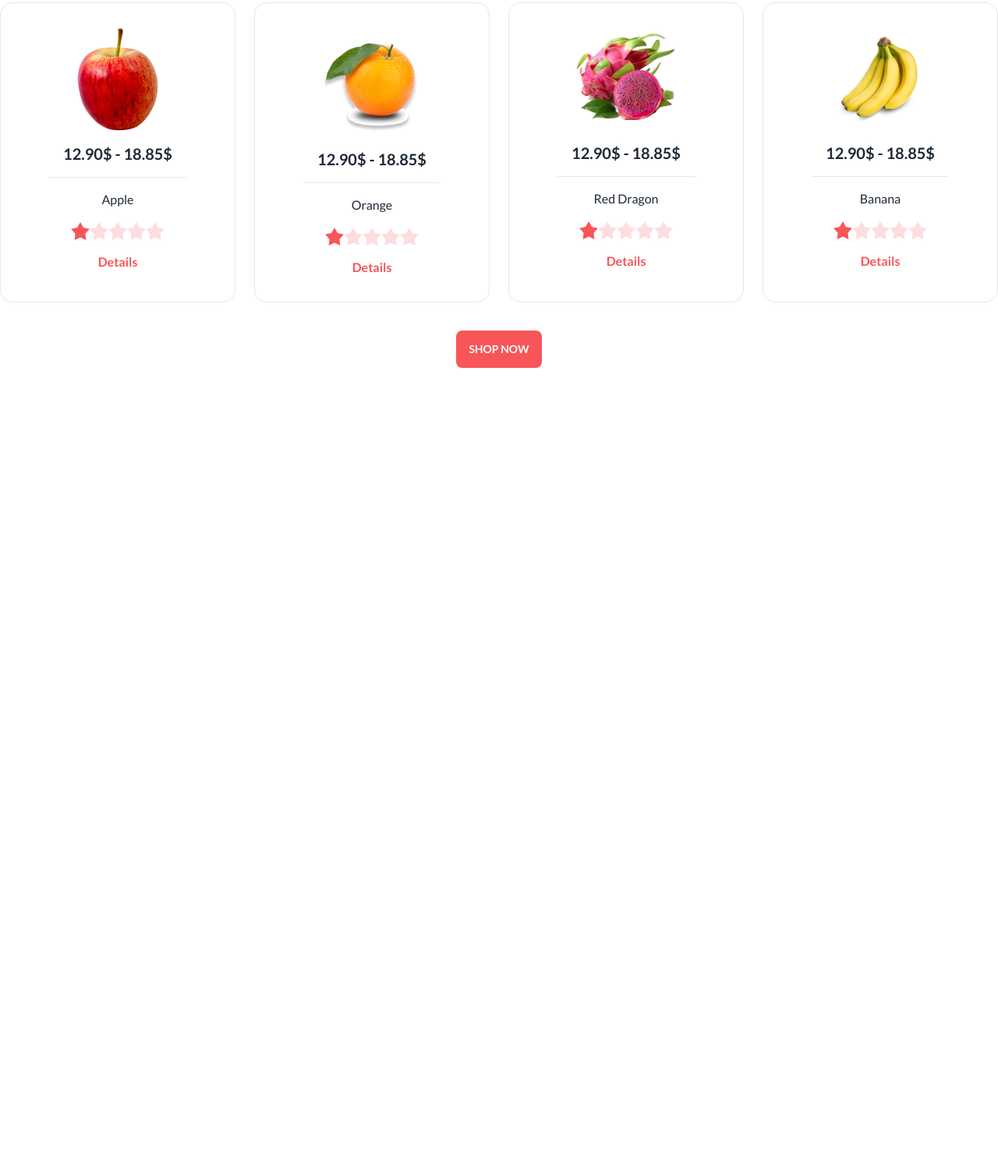
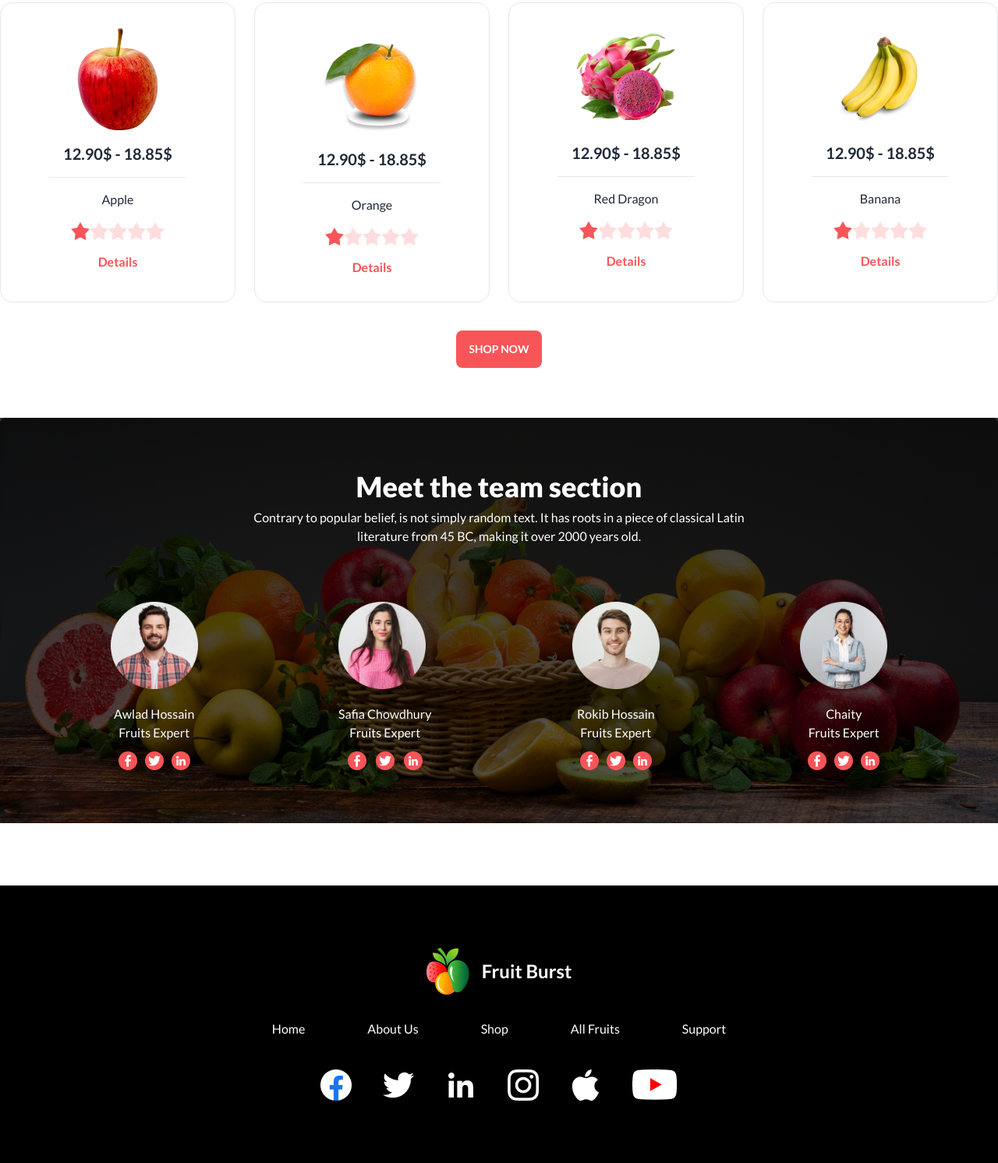
Before and after one commit to zubied-asif/fruit-burst, a plain HTML site: page index.html in a window 1280 px wide. Shown: the part 1117-2609 px from the top of the page at 78% size. Before the commit the page ends 1609 px from the top, so only its background shows below. Drawn offline with nearby package versions, Linux system fonts and the light colour scheme.

Commit message:
finished main part of assignment

```diff
--- a/index.html
+++ b/index.html
@@ -41,7 +41,7 @@
         <!-- nav section  -->
         <nav x-data="{ isOpen: false }"
             class="relative bg-white lg:bg-[#F85559] container mx-auto rounded-full lg:my-8 px-6 py-1">
-            <div class="container px-6 py-3 mx-auto md:flex">
+            <div class="container px-6 py-3 mx-auto lg:flex">
                 <div class="flex items-center justify-between  ">
                     <a href="#">
                         <div class="flex items-center gap-3">
@@ -132,8 +132,8 @@
 
                     <div class="bg-i"></div>
                     <div class="absolute flex justify-between transform -translate-y-1/2 left-5 right-5 top-1/2">
-                        <a href="#slide4" class="btn">❮</a>
-                        <a href="#slide2" class="btn">❯</a>
+                        <a href="#slide4" class="text-white">❮</a>
+                        <a href="#slide2" class="text-white">❯</a>
                     </div>
                 </div>
                 <div id="slide2" class="carousel-item relative w-full">
@@ -158,8 +158,8 @@
                     </div>
 
                     <div class="absolute flex justify-between transform -translate-y-1/2 left-5 right-5 top-1/2">
-                        <a href="#slide1" class="btn">❮</a>
-                        <a href="#slide3" class="btn">❯</a>
+                        <a href="#slide1" class="text-white">❮</a>
+                        <a href="#slide3" class="text-white">❯</a>
                     </div>
                 </div>
                 <div id="slide3" class="carousel-item relative w-full">
@@ -184,8 +184,8 @@
                     </div>
 
                     <div class="absolute flex justify-between transform -translate-y-1/2 left-5 right-5 top-1/2">
-                        <a href="#slide2" class="btn">❮</a>
-                        <a href="#slide4" class="btn">❯</a>
+                        <a href="#slide2" class="text-white">❮</a>
+                        <a href="#slide4" class="text-white">❯</a>
                     </div>
                 </div>
             </div>
@@ -216,8 +216,8 @@
     <main>
         <!-- deal of the day section -->
         <section class="container mx-auto mt-10  lg:mt-52  ">
-            <div class="flex flex-col p-10 space-y-8 lg:flex-row justify-between items-center">
-                <div class="space-y-4">
+            <div class="flex flex-col p-10 space-y-8  lg:flex-row justify-between items-center">
+                <div class="space-y-4 text-center lg:text-left">
                     <h1 class="font-extrabold text-5xl">Deal of the day</h1>
                     <p class="font-light">
                         Contrary to popular belief, is not simply random text. It has roots in a piece of classical <br>
@@ -225,8 +225,8 @@
                     </p>
 
                 </div>
-                <div>
-                    <div class="grid grid-flow-col gap-5 text-center auto-cols-max">
+                <div class="">
+                    <div class="grid grid-flow-col gap-5 text-center auto-cols-max ">
                         <div class="flex flex-col">
                             <span class="countdown font-mono text-5xl">
                                 <span style="--value:15;"></span>
@@ -235,18 +235,22 @@
                             </span>
                             days
                         </div>
+                        <img class="my-auto pb-6" src="./images/Frame.jpg" alt="">
                         <div class="flex flex-col">
                             <span class="countdown font-mono text-5xl">
                                 <span style="--value:10;"></span>
+
                             </span>
                             hours
                         </div>
+                        <img class="my-auto pb-6" src="./images/Frame.jpg" alt="">
                         <div class="flex flex-col">
                             <span class="countdown font-mono text-5xl">
                                 <span style="--value:24;"></span>
                             </span>
                             min
                         </div>
+                        <img class="my-auto pb-6" src="./images/Frame.jpg" alt="">
                         <div class="flex flex-col">
                             <span class="countdown font-mono text-5xl">
                                 <span style="--value:56;"></span>
@@ -446,11 +450,90 @@
             </div>
         </section>
         <!-- meet the team section  -->
+        <section class="container mx-auto mt-16">
+            <div class=" flex justify-center items-center w-full  bg-no-repeat bg-cover lg:h-[65vh]  "
+                style="background-image: linear-gradient(rgba(0,0,0,0.8), rgba(0,0,0,0.6)), url(images/banner1.png);">
+                <div class="text-white flex flex-wrap justify-ceter items-center ">
+
+                    <div class="text-center my-20 lg:my-44">
+                        <div class=" text-center px-12 lg:p-0 ">
+                            <h1 class="text-4xl font-extrabold mb-2">Meet the team section</h1>
+                            <p class="text-s font-medium lg:w-4/6 mx-auto">Contrary to popular belief, is not simply random text. It has
+                                roots in a piece of
+                                classical
+                                Latin literature from 45 BC, making it over 2000 years old.</p>
+                        </div>
+                        <div class="flex flex-col lg:flex-row items-center justify-between  mt-10 space-y-8 lg:space-x-40">
+                            <div class="items-center text-center mt-8">
+                                <div><img class="h-28" src="./images/member1.png" alt=""></div>
+                                <h1 class="mt-5">Awlad Hossain</h1>
+                                <p>Fruits Expert</p>
+                                <div class="flex justify-evenly mt-3">
+                                    <img src="images/facebook 1 (1).png" alt="">
+                                    <img src="images/twitter (1) 1.png" alt="">
+                                    <img src="images/linkedin 1 (1).png" alt="">
+                                </div>
+                            </div>
+                            <div class="items-center  text-center">
+                                <div><img class="h-28" src="./images/member2.png" alt=""></div>
+                                <h1 class="mt-5">Safia Chowdhury</h1>
+                                <p>Fruits Expert</p>
+                                <div class="flex justify-evenly mt-3">
+                                    <img src="images/facebook 1 (1).png" alt="">
+                                    <img src="images/twitter (1) 1.png" alt="">
+                                    <img src="images/linkedin 1 (1).png" alt="">
+                                </div>
+                            </div>
+                            <div class=" items-center  text-center">
+                                <div> <img class="h-28" src="./images/member3.png" alt=""></div>
+                                <h1 class="mt-5">Rokib Hossain</h1>
+                                <p>Fruits Expert</p>
+                                <div class="flex justify-evenly mt-3">
+                                    <img src="images/facebook 1 (1).png" alt="">
+                                    <img src="images/twitter (1) 1.png" alt="">
+                                    <img src="images/linkedin 1 (1).png" alt="">
+                                </div>
+                            </div>
+                            <div class="items-center text-center">
+                                <div><img class="h-28" src="./images/member4.png" alt=""></div>
+                                <h1 class="mt-5">Chaity</h1>
+                                <p>Fruits Expert</p>
+                                <div class="flex justify-evenly mt-3">
+                                    <img src="images/facebook 1 (1).png" alt="">
+                                    <img src="images/twitter (1) 1.png" alt="">
+                                    <img src="images/linkedin 1 (1).png" alt="">
+                                </div>
+                            </div>
+                        </div>
+                    </div>
+                </div>
+            </div>
+        </section>
 
 
 
     </main>
-    <footer>
+    <footer class="bg-black text-white lg:h-[30vh]= mt-20">
+        <div class="flex justify-center items-center gap-4 pt-20">
+            <div><img src="./images/logo.png" alt=""></div>
+            <p class="text-2xl font-bold">Fruit Burst</p>
+        </div>
+        <div class="flex flex-wrap pt-8 lg: justify-center gap-20 ">
+            <a href="">Home</a>
+            <a href="">About Us</a>
+            <a href="">Shop</a>
+            <a href="">All Fruits</a>
+            <a href="">Support</a>
+        </div>
+        <div class="flex flex-wrap pt-10 pb-20 justify-center gap-10 ">
+            <a href=""><img src="images/facebook 1.png" alt=""></a>
+            <a href=""><img src="images/twitter 1.png" alt=""></a>
+            <a href=""><img src="images/linkedin 1.png" alt=""></a>
+            <a href=""><img src="images/instagram 1.png" alt=""></a>
+            <a href=""><img src="images/apple 1.png" alt=""></a>
+            <a href=""><img src="images/Group 49.png" alt=""></a>
+
+        </div>
 
 
 
```
Also changed, not shown: images/Group 49.png (added), images/apple 1.png (added), images/facebook 1 (1).png (added), images/facebook 1.png (added), images/instagram 1.png (added), images/linkedin 1 (1).png (added), images/linkedin 1.png (added), images/twitter (1) 1.png (added), images/twitter 1.png (added).
